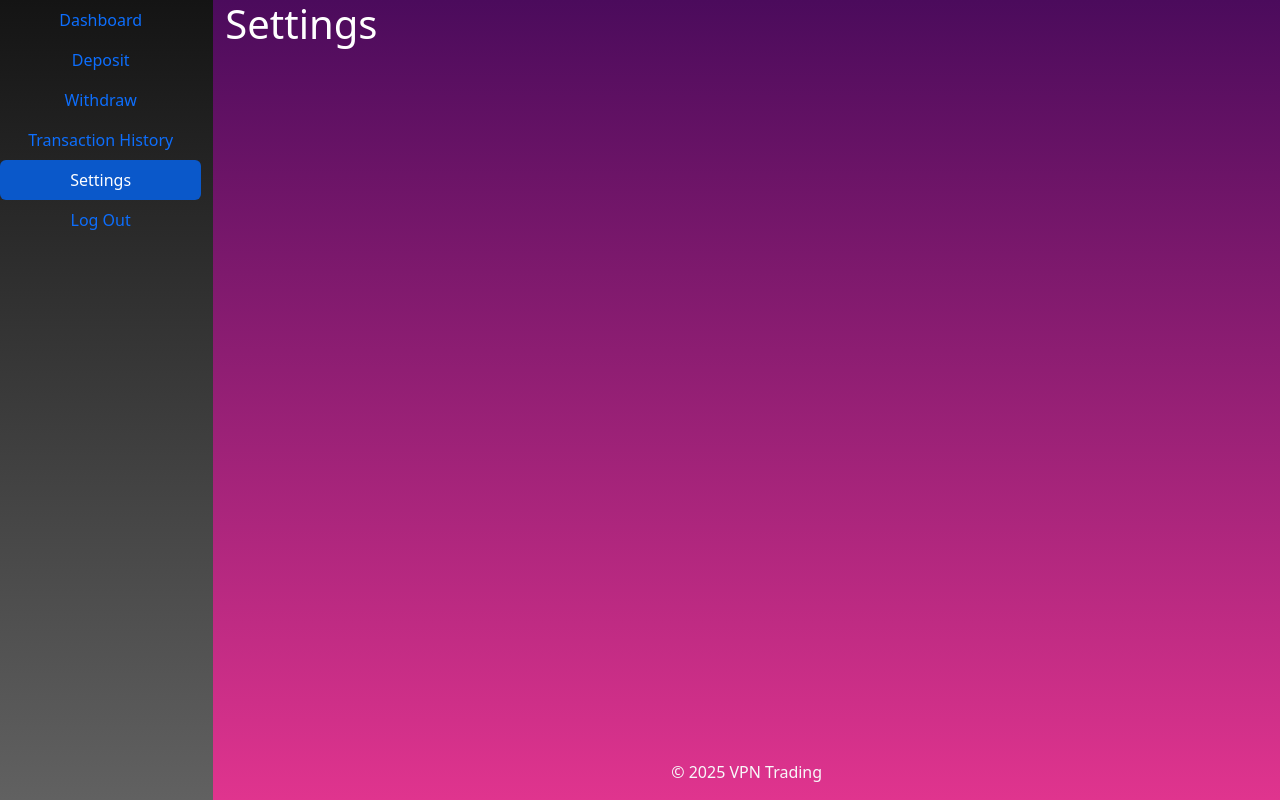
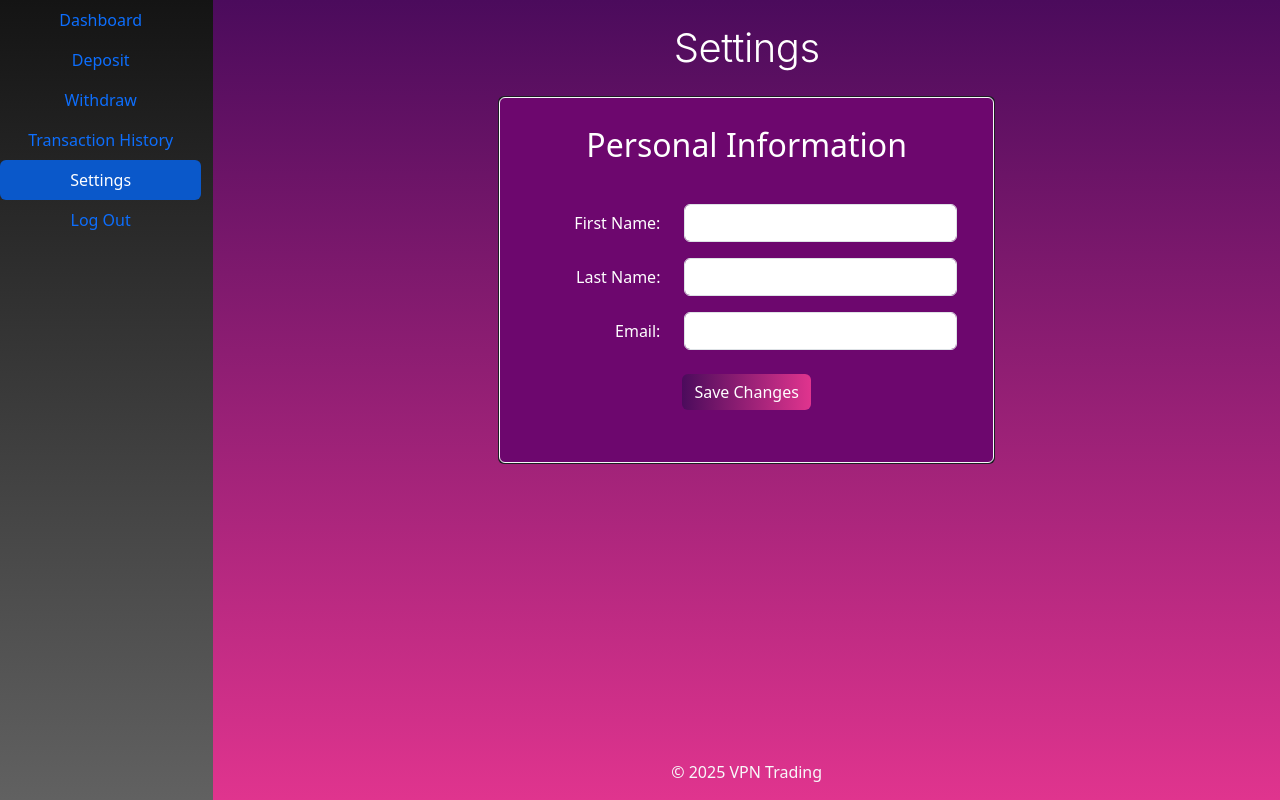
Before and after one commit to TrioStuds/Capstone-Git-Repo, a Flask app: page /settings in a window 1280 px wide. Run offline with Flask 3, Linux system fonts and the light colour scheme; the visitor is signed in with stand-in values (Sample User, id 1).

Commit message:
Modified settings page to display basic information, and allow the user to make edits

```diff
--- a/app.py
+++ b/app.py
@@ -358,9 +358,41 @@
 def transactions():
     return render_template('transactions.html')
 
-@app.route('/settings')
+@app.route('/settings', methods=['GET', 'POST'])
 def settings():
-    return render_template('settings.html')
+    user_id = session.get('user_id')
+    if not user_id:
+        flash("Please log in first", "warning")
+        return redirect(url_for('login'))
+
+    user = User.query.get(user_id)
+
+    if request.method == 'POST':
+        # Get the form data
+        first_name = request.form.get('first_name')
+        last_name = request.form.get('last_name')
+        email = request.form.get('email')
+
+        # Check if email is being changed and if it's already in use
+        if email != user.email and User.query.filter_by(email=email).first():
+            flash("Email already in use!", "danger")
+            return redirect(url_for('settings'))
+
+        # Update user information
+        user.first_name = first_name
+        user.last_name = last_name
+        user.email = email
+
+        try:
+            db.session.commit()
+            flash("Settings updated successfully!", "success")
+        except:
+            db.session.rollback()
+            flash("An error occurred while updating settings.", "danger")
+
+        return redirect(url_for('settings'))
+
+    return render_template('settings.html', user=user)
 
 if __name__ == '__main__':
     app.run(debug=True)
--- a/templates/settings.html
+++ b/templates/settings.html
@@ -1,12 +1,55 @@
 {% extends "base_customer.html" %}
 
-{% block title %}Customer Home{% endblock %}
+{% block title %}Settings{% endblock %}
 
 {% block content %}
 <body class="text-white">
     <div class="dashboard-container">
-        <div class="main-content">
-            <h1>Settings</h1>
+        <div class="main-content text-center mt-4">
+            <h1 style="font-family: -apple-system, BlinkMacSystemFont, 'Segoe UI', Roboto, Helvetica, Arial, sans-serif; font-weight: 300; letter-spacing: -0.5px;">Settings</h1>
+
+            <!-- Settings Grid -->
+            <div class="container mt-4">
+                <div class="row justify-content-center"> <!-- Centers content -->
+                    <!-- Personal Information Box -->
+                    <div class="col-md-6">
+                        <div class="card bg-dark text-white">
+                            <div class="border border-light rounded  d-flex flex-column align-items-center" style="background-color: rgba(128, 0, 128, 0.8); padding: 20px;">
+                                <h2 class="mt-2 mb-4">Personal Information</h2>
+                                <div class="card-body w-100">
+                                    <form method="POST" action="{{ url_for('settings') }}">
+                                        <div class="mb-3 row align-items-center">
+                                            <label class="col-sm-4 text-end">First Name:</label>
+                                            <div class="col-sm-8">
+                                                <input type="text" class="form-control" name="first_name" value="{{ user.first_name }}" required>
+                                            </div>
+                                        </div>
+                                        <div class="mb-3 row align-items-center">
+                                            <label class="col-sm-4 text-end">Last Name:</label>
+                                            <div class="col-sm-8">
+                                                <input type="text" class="form-control" name="last_name" value="{{ user.last_name }}" required>
+                                            </div>
+                                        </div>
+                                        <div class="mb-3 row align-items-center">
+                                            <label class="col-sm-4 text-end">Email:</label>
+                                            <div class="col-sm-8">
+                                                <input type="email" class="form-control" name="email" value="{{ user.email }}" required>
+                                            </div>
+                                        </div>
+
+                                        <!-- Bank Information Section -->
+                                        <div class="text-center mt-4 mb-3">
+                                            <button type="submit" class="btn btn-primary" style="background: linear-gradient(90deg, #4B0B5C, #E0348E); border: none;">
+                                                Save Changes
+                                            </button>
+                                        </div>
+                                    </form>
+                                </div>
+                            </div>
+                        </div>
+                    </div>
+                </div>
+            </div>
         </div>
     </div>
 </body>
```
